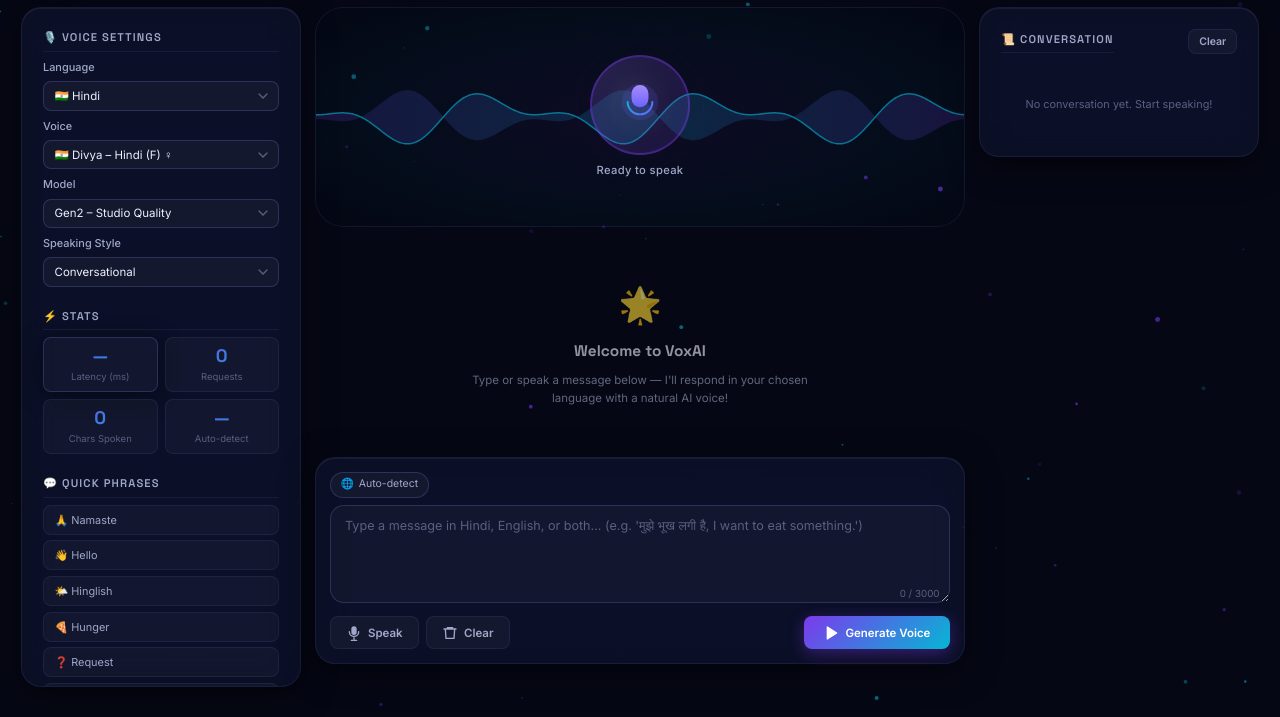
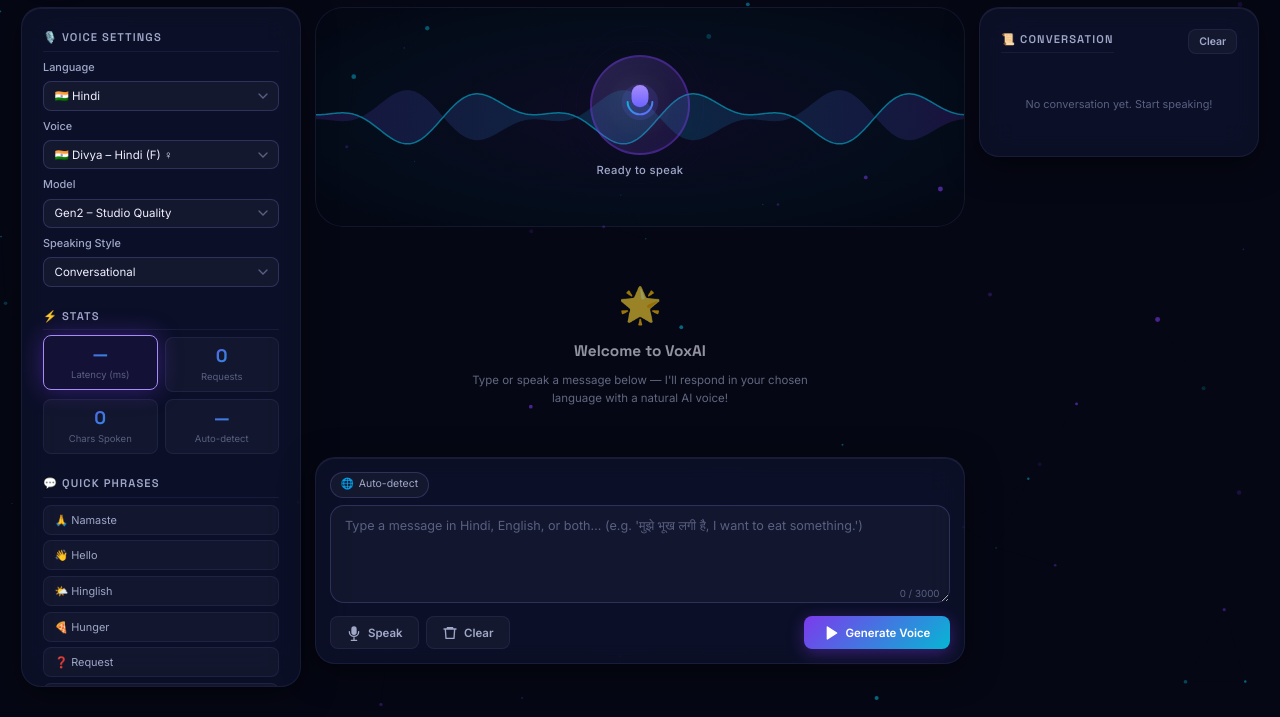
Before and after one commit to anandmahadevv/murfbot, a website built with Vite: page frontend/index.html in a window 1280 px wide. In both pictures the pointer is over the element 100 px from the left and 447 px from the top of the page. Shown: the part 83-800 px from the top of the page. Built offline with nearby package versions, Linux system fonts and the light colour scheme; no server answers.

Commit message:
style: polish interactive dashboard components and transitions

```diff
--- a/frontend/style.css
+++ b/frontend/style.css
@@ -388,12 +388,14 @@
   border-radius: var(--radius-sm);
   padding: var(--space-sm) var(--space-md);
   text-align: center;
-  transition: border-color var(--transition-mid), box-shadow var(--transition-mid);
+  transition: all var(--transition-mid);
 }
 
 .stat-card:hover {
-  border-color: var(--clr-border-hi);
-  box-shadow: var(--shadow-card);
+  border-color: var(--clr-primary-lt);
+  background: rgba(124,58,237,0.08);
+  box-shadow: var(--shadow-glow-primary);
+  transform: translateY(-2px);
 }
 
 .stat-value {
```
